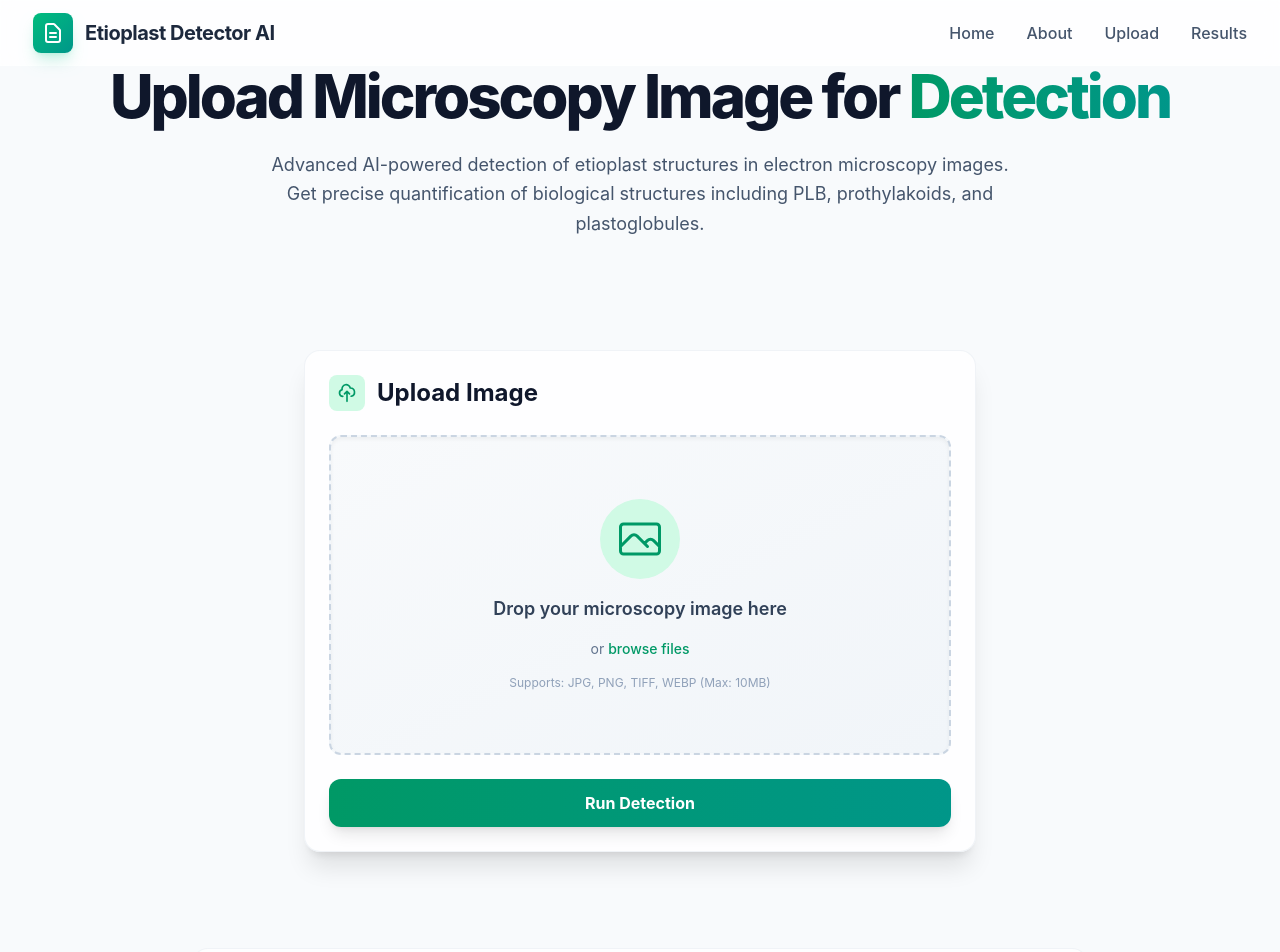
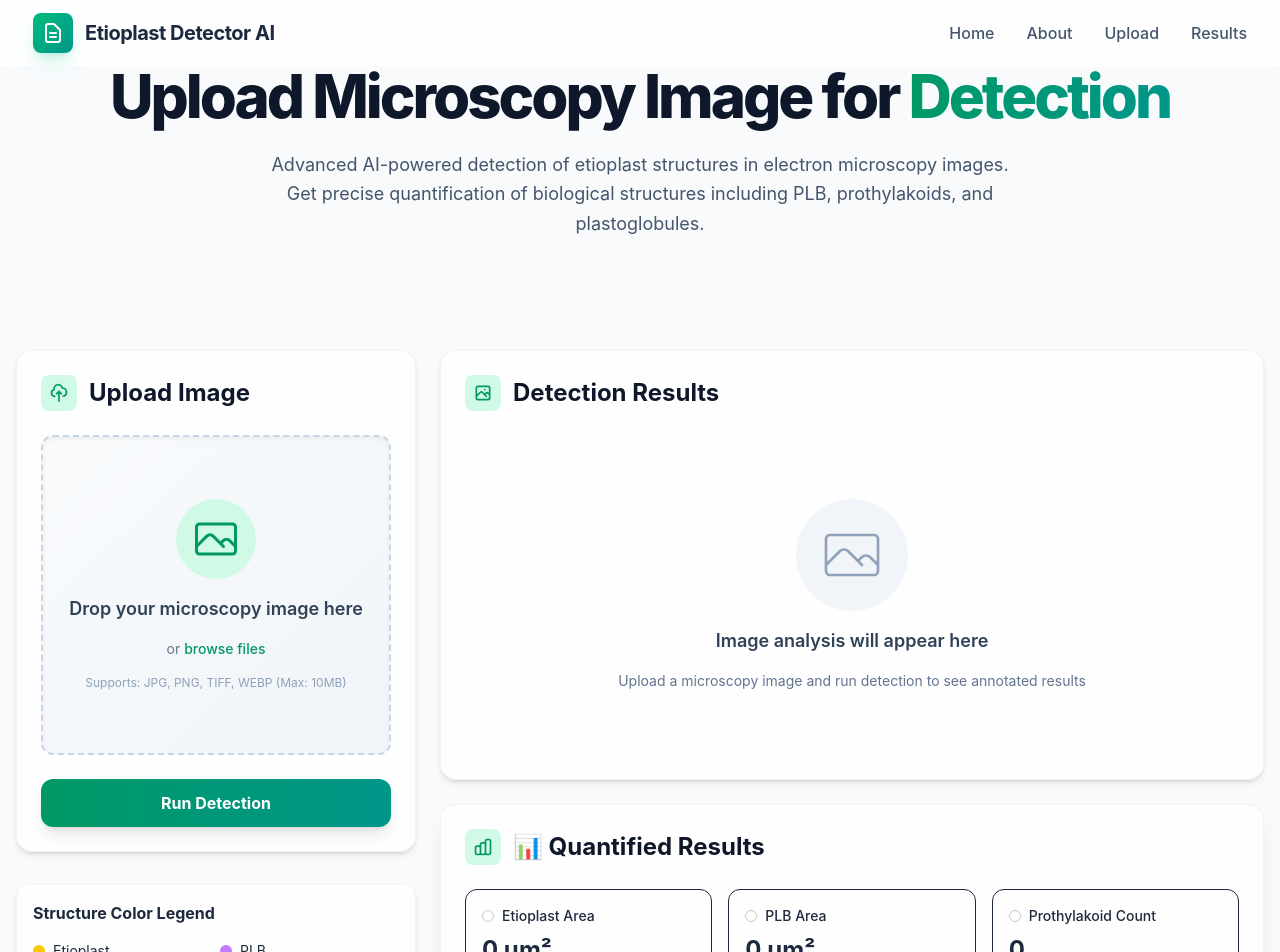
Before and after one commit to sabbir1054/test_ry, a React (Vite) app: page / in a window 1280 px wide. Shown: the top 952 px of the page. Built offline with nearby package versions, Linux system fonts and the light colour scheme.

Commit message:
update layout

```diff
--- a/src/App.jsx
+++ b/src/App.jsx
@@ -4,6 +4,7 @@ import About from "./components/About";
 import Footer from "./components/Footer";
 import Header from "./components/Header";
 import Hero from "./components/Hero";
+import { Legend } from "./components/Legend";
 import QuantificationPanel from "./components/QuantificationPanel";
 import ResultsDisplay from "./components/ResultsDisplay";
 import UploadSection from "./components/UploadSection";
@@ -47,12 +48,22 @@ function App() {
         <Header />
         <main className="flex-grow">
           <Hero />
+
+          <div className="max-w-7xl mx-auto px-4 grid grid-cols-1 lg:grid-cols-3 gap-6 mt-12">
+            {/* Left Column: Upload + Legend */}
+            <div className="lg:col-span-1 space-y-6">
               <UploadSection
                 handleDetection={handleDetection}
                 setSelectedFile={setSelectedFile}
               />
+              <Legend />
+            </div>
+            {/* Right Column: Detection + Quantification Results */}
+            <div className="lg:col-span-2 space-y-2">
               <ResultsDisplay result={result} />
               <QuantificationPanel result={result} />
+            </div>
+          </div>
         </main>
         <About />
         <Footer />
--- a/src/components/QuantificationPanel.jsx
+++ b/src/components/QuantificationPanel.jsx
@@ -27,7 +27,7 @@
 */
 export default function QuantificationPanel({ result }) {
   return (
-    <section className="py-12">
+    <section className="py-12 pt-2">
       <div className="bg-white/80 backdrop-blur-sm rounded-2xl p-6 shadow-xl border border-slate-200/50 max-w-5xl mx-auto">
         <h2 className="text-2xl font-bold text-slate-900 mb-6 flex items-center gap-3">
           <div className="bg-emerald-100 p-2 rounded-lg">
--- a/src/components/ResultsDisplay.jsx
+++ b/src/components/ResultsDisplay.jsx
@@ -1,7 +1,7 @@
 export default function ResultsDisplay({ result }) {
   return (
-    <section id="results" className="py-12">
-      <div className="bg-white/80 backdrop-blur-sm rounded-2xl p-6 shadow-xl border border-slate-200/50 max-w-4xl mx-auto">
+    <section id="results" className="py-12 pb-2">
+      <div className="bg-white/80 backdrop-blur-sm rounded-2xl p-6 shadow-md border border-slate-200/50 max-w-4xl mx-auto">
         <h2 className="text-2xl font-bold text-slate-900 mb-6 flex items-center gap-3">
           <div className="bg-emerald-100 p-2 rounded-lg">
             <svg
--- a/src/components/UploadSection.jsx
+++ b/src/components/UploadSection.jsx
@@ -24,8 +24,8 @@ export default function UploadSection({ handleDetection, setSelectedFile }) {
   };
 
   return (
-    <section id="upload" className="py-12">
-      <div className="bg-white/80 backdrop-blur-sm rounded-2xl p-6 shadow-xl border border-slate-200/50 max-w-2xl mx-auto">
+    <section id="upload" className="py-12 pb-2">
+      <div className="bg-white/80 backdrop-blur-sm rounded-2xl p-6 shadow-md border border-slate-200/50 max-w-2xl mx-auto">
         <h2 className="text-2xl font-bold text-slate-900 mb-6 flex items-center gap-3">
           <div className="bg-emerald-100 p-2 rounded-lg">
             <svg
```
Lines whose indentation alone changed are shown as unchanged.
